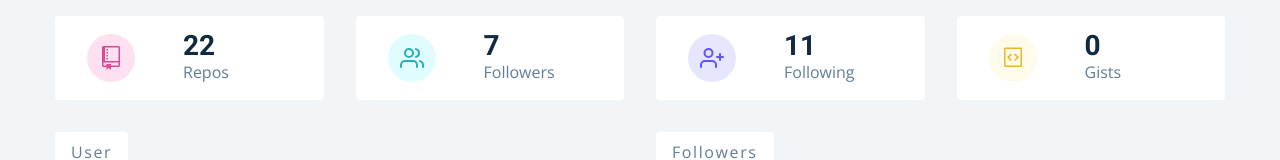
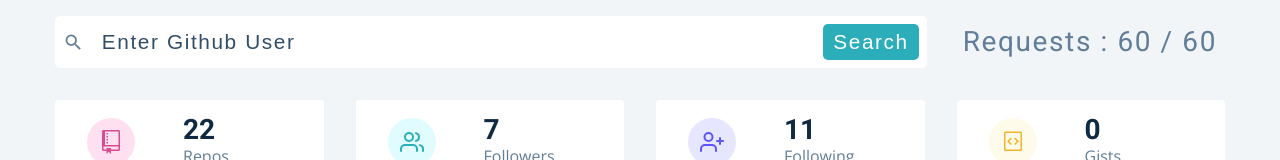
Before and after one commit to OkanAcioglu/github-search-user, a React (Create React App) app: page / in a window 1280 px wide. Shown: the top 160 px of the page. Built offline with nearby package versions, Linux system fonts and the light colour scheme.

Commit message:
search-component

```diff
--- a/src/components/Search.js
+++ b/src/components/Search.js
@@ -1,10 +1,40 @@
-import React from 'react';
-import styled from 'styled-components';
-import { MdSearch } from 'react-icons/md';
-import { GithubContext } from '../context/context';
+import React from 'react'
+import styled from 'styled-components'
+import { MdSearch } from 'react-icons/md'
+import { GithubContext } from '../context/context'
 const Search = () => {
-  return <h2>search component</h2>;
-};
+  const [user, setUser] = React.useState('')
+
+  // get things from global context
+
+  const handleSubmit = (e) => {
+    e.preventDefault()
+    if (user) {
+      // there will be more logic
+      // optinal
+      //setUser('')
+    }
+  }
+  return (
+    <section className='section'>
+      <Wrapper className='section-center'>
+        <form onSubmit={handleSubmit}>
+          <div className='form-control'>
+            <MdSearch />
+            <input
+              type='text'
+              placeholder='enter github user'
+              value={user}
+              onChange={(e) => setUser(e.target.value)}
+            />
+            <button type='submit'>search</button>
+          </div>
+        </form>
+        <h3>requests : 60 / 60</h3>
+      </Wrapper>
+    </section>
+  )
+}
 
 const Wrapper = styled.div`
   position: relative;
@@ -74,7 +104,7 @@ const Wrapper = styled.div`
     color: var(--clr-grey-5);
     font-weight: 400;
   }
-`;
+`
 const ErrorWrapper = styled.article`
   position: absolute;
   width: 90vw;
@@ -86,5 +116,5 @@ const ErrorWrapper = styled.article`
     color: red;
     letter-spacing: var(--spacing);
   }
-`;
-export default Search;
+`
+export default Search
--- a/src/pages/Dashboard.js
+++ b/src/pages/Dashboard.js
@@ -6,7 +6,7 @@ const Dashboard = () => {
   return (
     <main>
       {/* <Navbar></Navbar> */}
-      {/* <Search /> */}
+      <Search />
       <Info />
       <User />
       <Repos />
```
